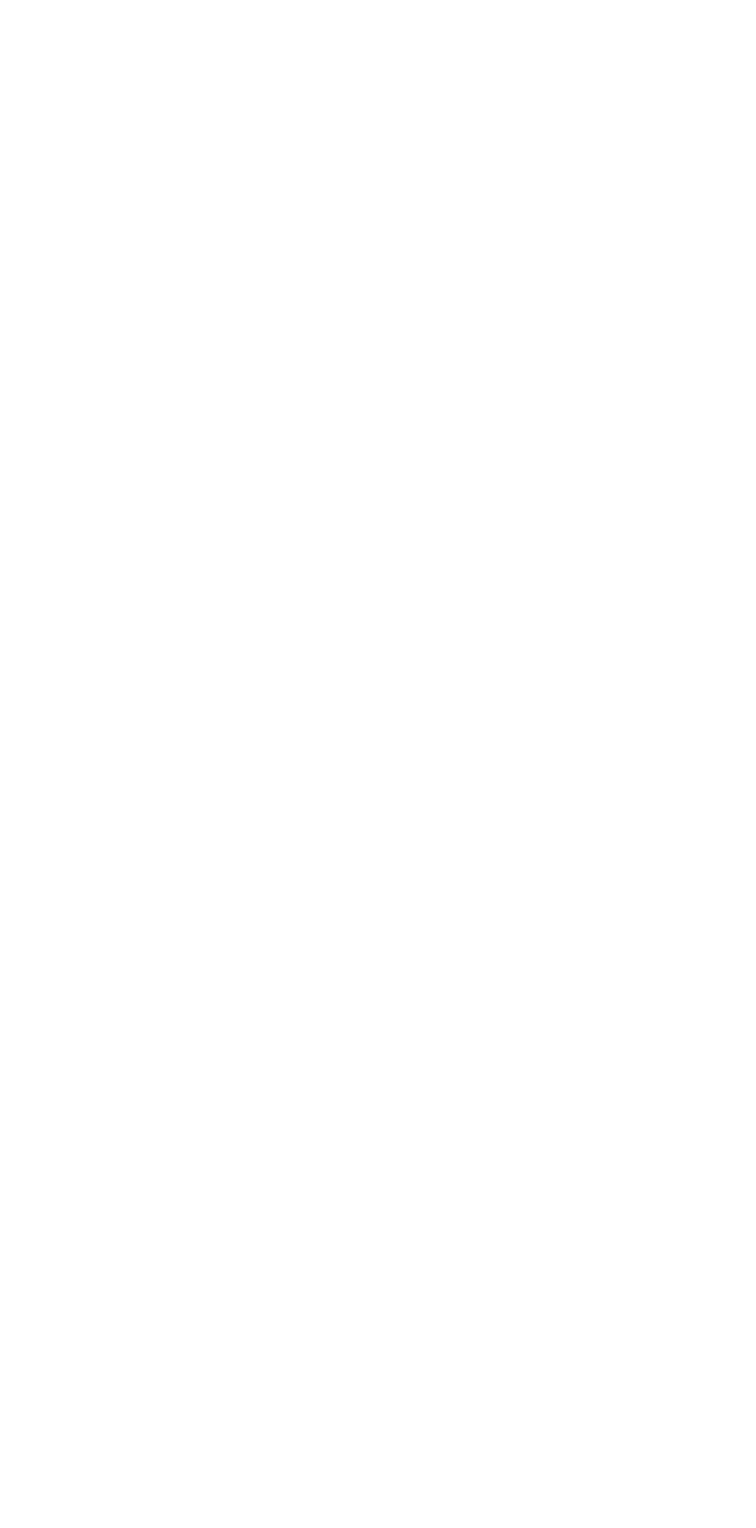
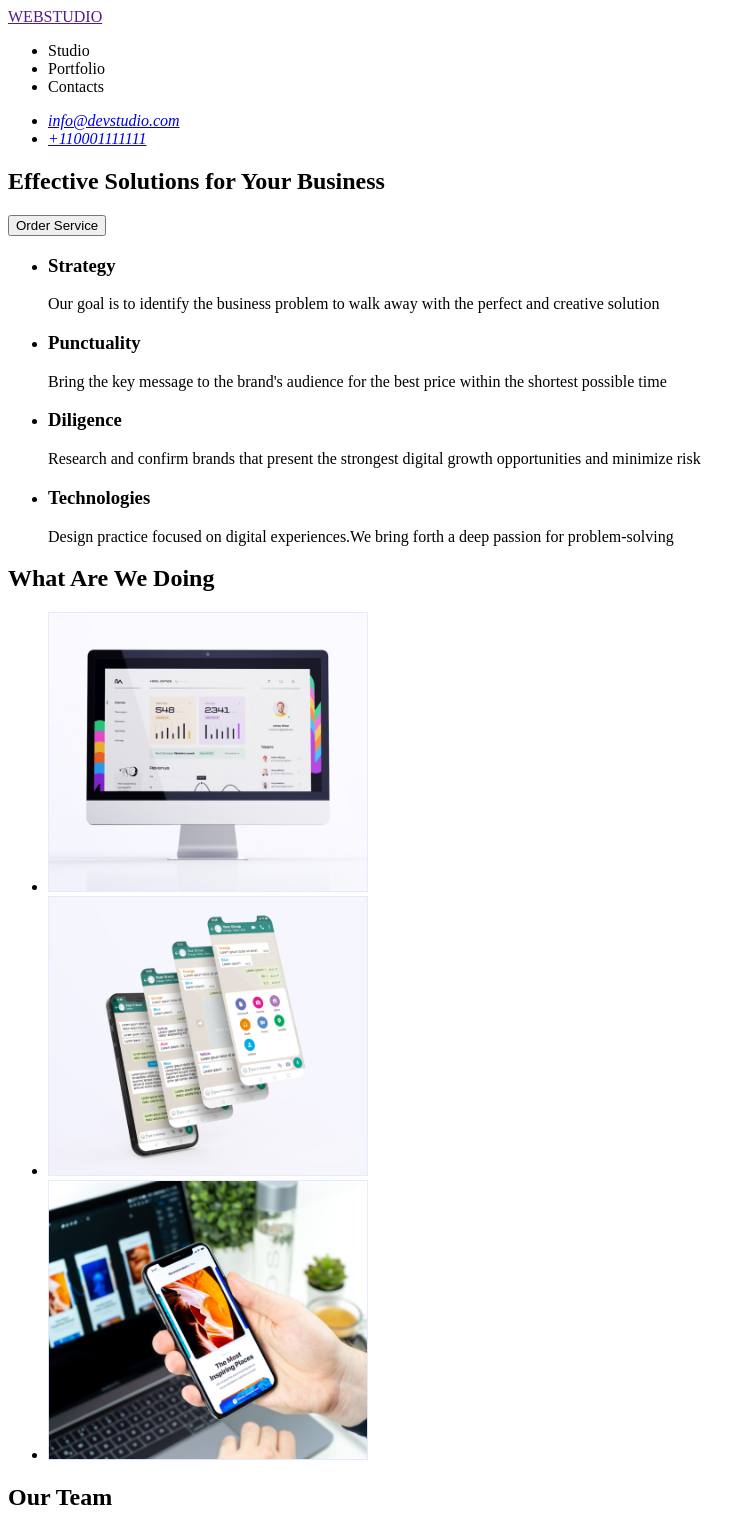
Before and after one commit to MariaBurlevich/goit-markup-hw-1, a plain HTML site: page index.html in a window 1280 px wide. Shown: the top 1528 px of the page, without its empty margins (0-756 px from the left). Before the commit the page ends 800 px from the top, so only its background shows below. Drawn offline with Linux system fonts and the light colour scheme.

Commit message:
first commit

```diff
--- a/index.html
+++ b/index.html
@@ -1,11 +1,118 @@
 <!DOCTYPE html>
 <html lang="en">
+
 <head>
     <meta charset="UTF-8">
     <meta name="viewport" content="width=device-width, initial-scale=1.0">
-    <title>Document</title>
+    <title>WEBSTUDIO</title>
 </head>
+
 <body>
+    <header>
+        <nav>
+            <a href="">WEBSTUDIO</a>
+            <ul>
+                <li> Studio</li>
+                <li>Portfolio</li>
+                <li>Contacts</li>
+            </ul>
+        </nav>
+        <address>
+            <ul>
+                <li>
+                    <a href="mailto:info@devstudio.com">info@devstudio.com</a>
+                </li>
+                <li>
+                    <a href="tel:+110001111111">+110001111111</a>
+                </li>
+            </ul>
+        </address>
+    </header>
+    <main>
+        <section>
+            <h1>Effective Solutions
+                for Your Business
+            </h1>
+            <button type="button">Order Service</button>
+        </section>
+        <section>
+            <h2 hidden>Advantages</h2>
+            <ul>
+                <li>
+                    <h3>Strategy</h3>
+                    <p>Our goal is to identify the business
+                        problem to walk away with the
+                        perfect and creative solution </p>
+                </li>
+                <li>
+                    <h3>Punctuality</h3>
+                    <p>Bring the key message to the
+                        brand's audience for the best price
+                        within the shortest possible time</p>
+                </li>
+                <li>
+                    <h3>Diligence</h3>
+                    <p>Research and confirm brands that
+                        present the strongest digital growth
+                        opportunities and minimize risk
+                    </p>
+                </li>
+                <li>
+                    <h3>Technologies</h3>
+                    <p>Design practice focused on digital
+                        experiences.We bring forth a deep
+                        passion for problem-solving</p>
+                </li>
+            </ul>
+        </section>
+        <section>
+            <h2>What Are We Doing </h2>
+            <ul>
+                <li>
+                    <img src="img1.jpg" alt="Computer" width="320" height="280" />
+                </li>
+                <li>
+                    <img src="img2.jpg" alt="monitor" width="320" height="280"/>
+                </li>
+                <li>
+                    <img src="img1.3.jpg" alt="smartphone" width="320" height="280"/>
+                </li>
+            </ul>
+        </section>
+        <section>
+            <h2>Our Team</h2>
+            <ul>
+                <li>
+                    <img src="teamcard12.jpg" alt="Product Designer" width="264"/>
+                    <p>Mark Guerrero</p>
+                    Product Designer
+                </li>
+                <li>
+                    <img src="teamcard2.jpg" alt="Frontend Developer" width="264"/>
+                    <p>Tom Ford</p>
+                    Frontend Developer
+                </li>
+                <li>
+                    <img src="img3.jpg" alt="Marketing" width="264"/>
+                    <p>Camila Garcia</p>
+                    Marketing
+                </li>
+                <li>
+                    <img src="img4.jpg" alt="UI Designer" width="264"/>
+                    <p>Daniel Wilson</p>
+                    UI Designer
+                </li>
+            </ul>
+        </section>
+    </main>
+    <footer>
+        <h3>WEBSTUDIO</h3>
+        <p>
+            Increase the flow of customers and
+            sales for your business with digital
+            marketing & growth solution
+        </p>
+    </footer>
+</body>
 
-</body>
 </html>
```
Also changed, not shown: hw2/section2.jpg (added), img1.3.jpg (added), img1.jpg (added), img2.jpg (added), img3.jpg (added), img4.jpg (added), section2.jpg (added), teamcard1.jpg (added), teamcard12.jpg (added), teamcard2.jpg (added), 3 other files.
